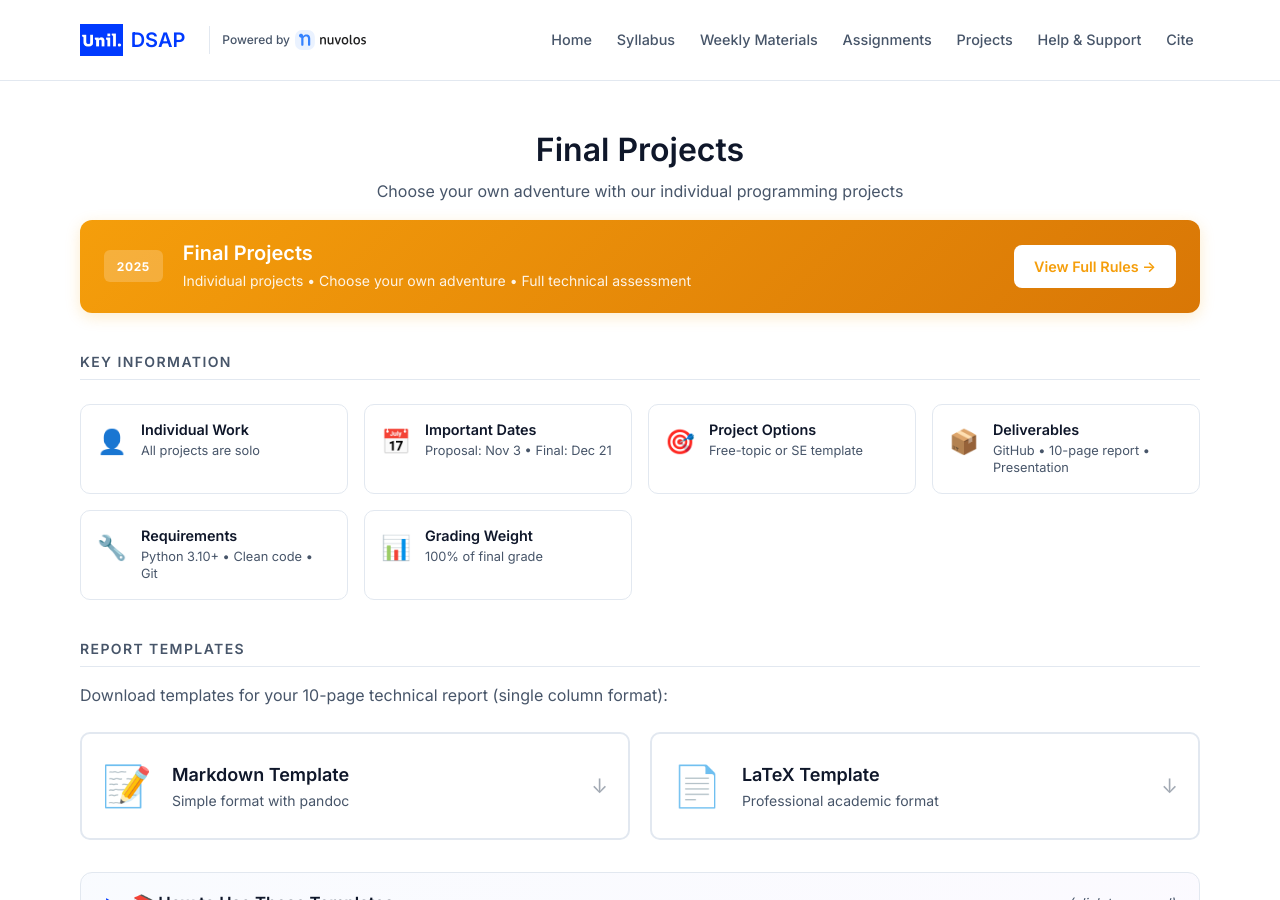
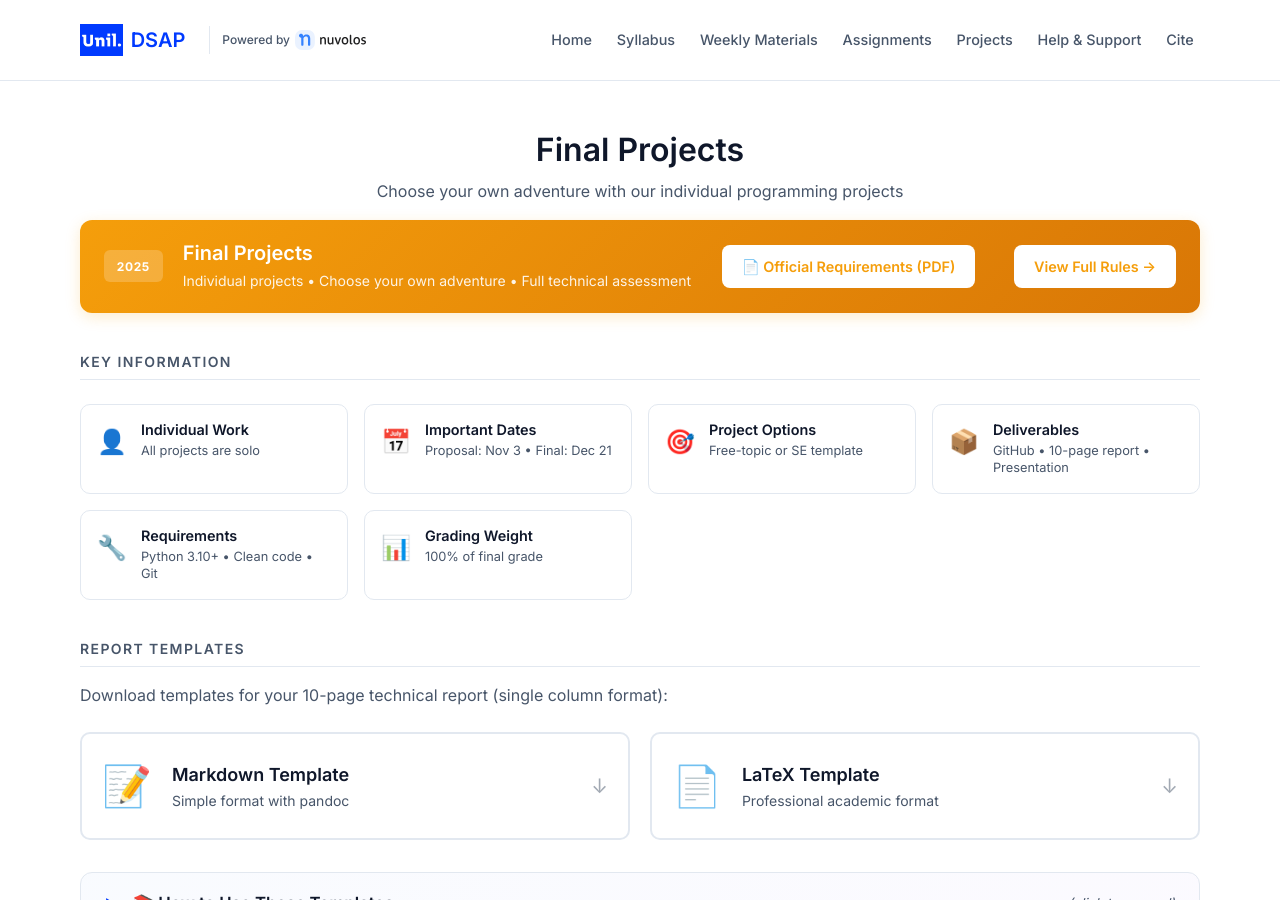
Before and after one commit to ap-unil-2025/course-materials, a Jekyll site: the page built from docs/projects.html, in a window 1280 px wide and 900 px high. Built offline with Jekyll 4.4.1, drawn with Linux system fonts in a browser that asks for light colours.

Commit message:
Add link to professor's official requirements PDF on projects page
🤖 Generated with [Claude Code](https://claude.com/claude-code)

Co-Authored-By: Claude <noreply@anthropic.com>

```diff
--- a/docs/projects.html
+++ b/docs/projects.html
@@ -37,6 +37,7 @@ layout: default
         <p>Individual projects • Choose your own adventure • Full technical assessment</p>
       </div>
     </div>
+    <a href="{{ '/slides/lecture/capstone_project/capstone_project.pdf' | relative_url }}" class="projects-btn" style="margin-right: 0.5rem;">📄 Official Requirements (PDF)</a>
     <a href="{{ '/INDIVIDUAL_PROJECT_RULES' | relative_url }}" class="projects-btn">View Full Rules →</a>
   </div>
 
```
